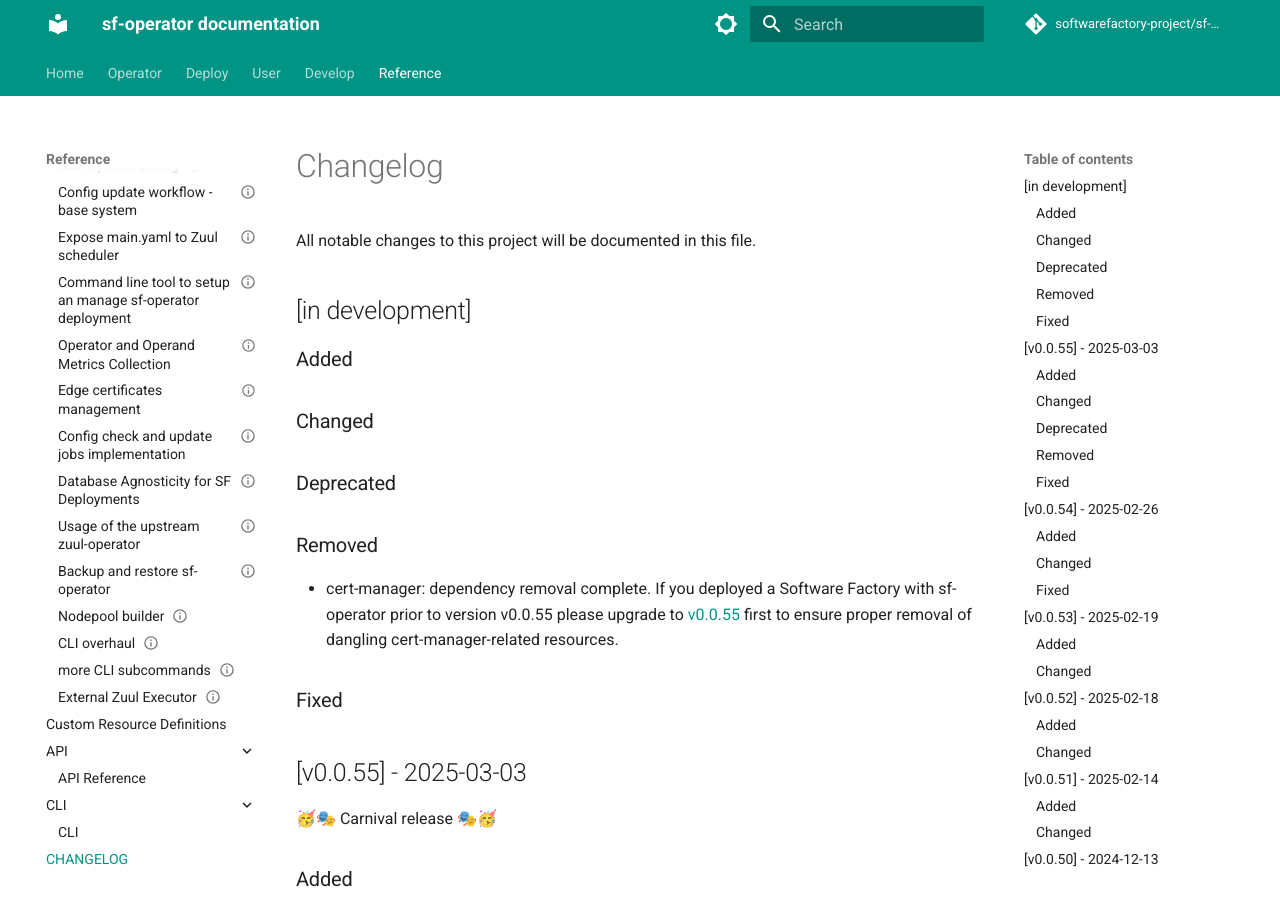
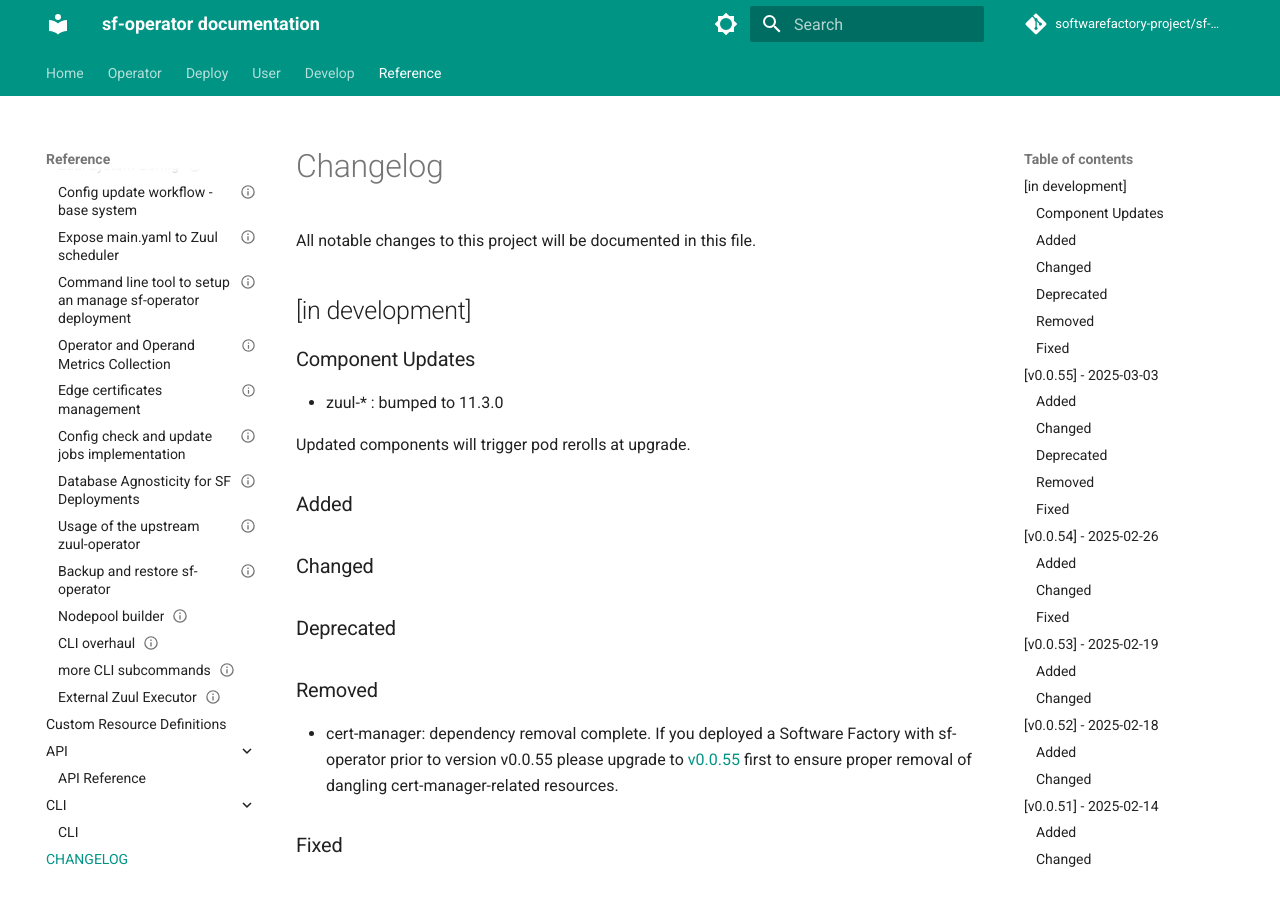
Before and after one commit to softwarefactory-project/sf-operator, an MkDocs documentation site: the page built from doc/reference/CHANGELOG.md, in a window 1280 px wide and 900 px high. Built offline with MkDocs 1.6.1 and Material for MkDocs 9.7.7, drawn with Linux system fonts in a browser that asks for light colours; comment, search, counter and statistics services are not loaded.

Commit message:
Update Zuul containers to 11.3.0
This change also adjusts the streaming test to accomodate:

  https://review.opendev.org/c/zuul/zuul/+/938344

Change-Id: Ie506d394a7d9b18a927204b43c10625e484010b9

```diff
--- a/doc/reference/CHANGELOG.md
+++ b/doc/reference/CHANGELOG.md
@@ -3,6 +3,12 @@
 All notable changes to this project will be documented in this file.
 
 ## [in development]
+
+### Component Updates
+
+- zuul-* : bumped to 11.3.0
+
+Updated components will trigger pod rerolls at upgrade.
 
 ### Added
 ### Changed
```
Also changed, not shown: controllers/libs/base/static/images.yaml (+8 -8 lines), 1 other file.
